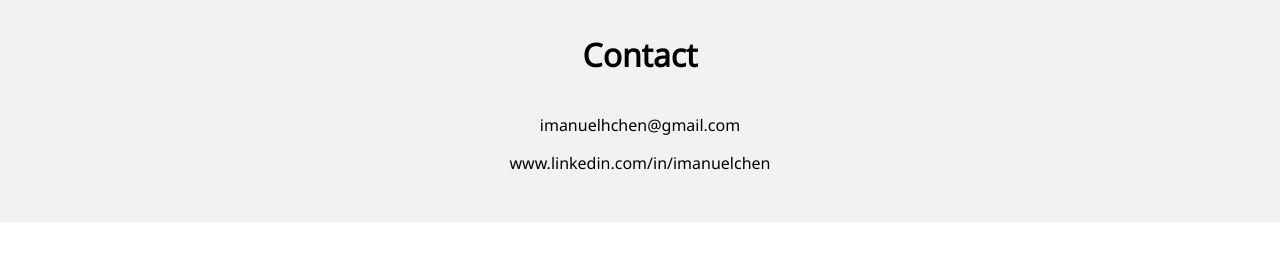
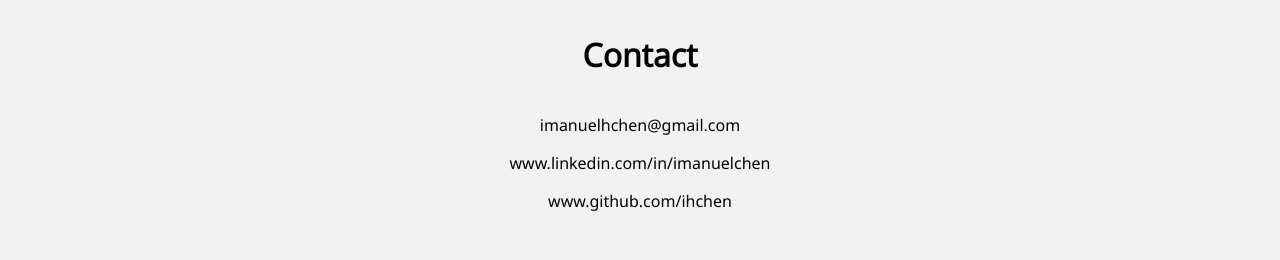
Before and after one commit to ihchen/portfolio, a Flask app: page / in a window 1280 px wide. Shown: the part 1423-1683 px from the top of the page. Before the commit the page ends 1645 px from the top, so only its background shows below. Run offline with Flask 2, Linux system fonts and the light colour scheme; parts of the project's set-up code (start-up, migrations or seed data) failed here and were passed over; some libraries are stand-ins or nearby versions.

Commit message:
Added github to contact section

```diff
--- a/portfolio/templates/index.html
+++ b/portfolio/templates/index.html
@@ -206,6 +206,7 @@ header:before {
     <div class="contact-container">
         <p>imanuelhchen@gmail.com</p>
         <p>www.linkedin.com/in/imanuelchen</p>
+        <p>www.github.com/ihchen</p>
     </div>
 </div>
 
```
